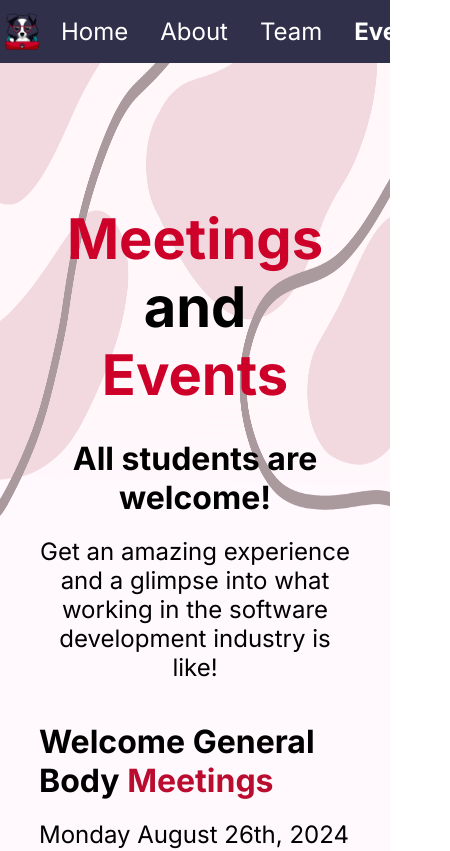
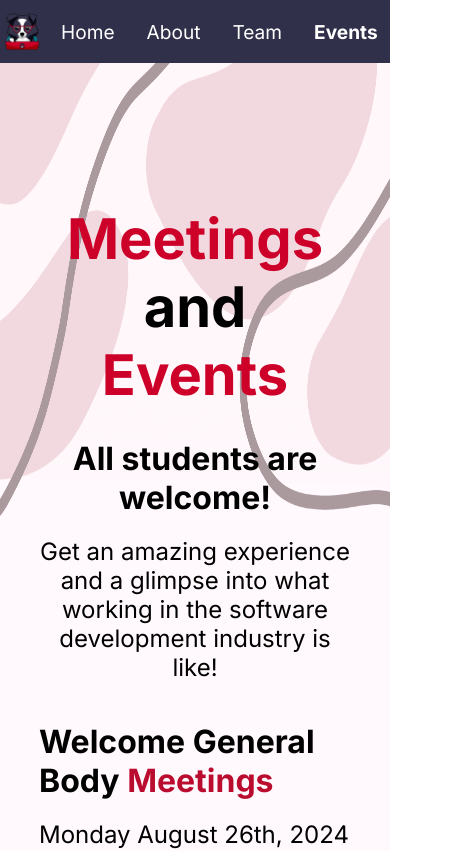
Before and after one commit to DevDogs-UGA/DevDogs-Website, a Next.js app: page /events in a window 390 px wide. Shown: the top 851 px of the page, 450 px wide, since content can reach past the window. Built offline with nearby package versions, Linux system fonts and the light colour scheme.

Commit message:
Use viewport units for navbar text on low-width screens

```diff
--- a/src/app/components/NavBar.css
+++ b/src/app/components/NavBar.css
@@ -44,7 +44,7 @@ a:hover {
 
 @media only screen and (max-width: 900px) {
     .link-text {
-        font-size: 1.5em;
+        font-size: 4.9vw;
     }
 
     #joinus {
```
